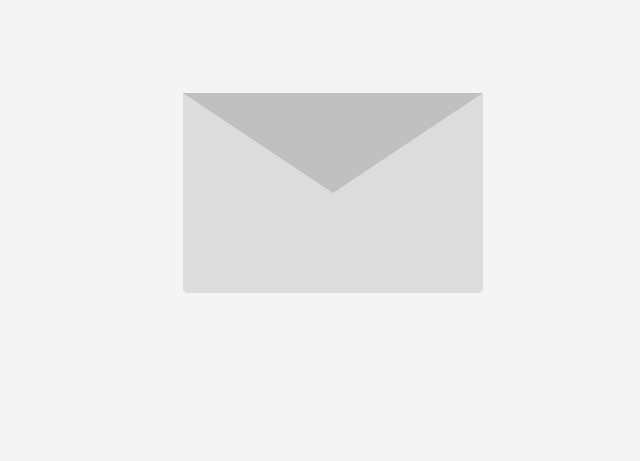
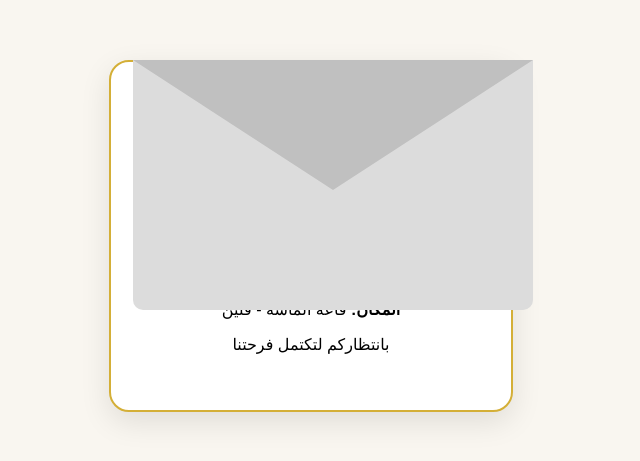
Before and after one commit to bodagt/invitation, a plain HTML site: page index.html in a window 1280 px wide. Shown: the part 215-676 px from the top of the page, without its empty margins (307-947 px from the left). Drawn offline with Linux system fonts and the light colour scheme.

Commit message:
Update index.html

```diff
--- a/index.html
+++ b/index.html
@@ -1,36 +1,49 @@
 <!DOCTYPE html>
 <html lang="ar" dir="rtl">
 <head>
-<style>
-    body { display: flex; justify-content: center; align-items: center; height: 100vh; background: #f4f4f4; }
+    <meta charset="UTF-8">
+    <style>
+        body { display: flex; justify-content: center; align-items: center; min-height: 100vh; background: #f9f6f0; margin: 0; font-family: 'Cairo', sans-serif; }
 
-    /* حاوية الظرف */
-    .envelope-wrapper { position: relative; cursor: pointer; }
+        .invitation-wrapper { position: relative; width: 400px; cursor: pointer; }
 
-    .envelope { width: 300px; height: 200px; background: #dcdcdc; position: relative; z-index: 2; border-bottom-left-radius: 5px; border-bottom-right-radius: 5px; }
+        .card {
+            background: white; padding: 40px; border-radius: 20px;
+            text-align: center; border: 2px solid #d4af37;
+            position: absolute; top: 0; width: 320px; margin-right: 20px;
+            transition: transform 1.5s cubic-bezier(0.175, 0.885, 0.32, 1.275);
+            z-index: 1; box-shadow: 0 10px 30px rgba(0,0,0,0.1);
+        }
 
-    /* غطاء الظرف */
-    .flap { position: absolute; top: 0; width: 0; height: 0; border-left: 150px solid transparent; border-right: 150px solid transparent; border-top: 100px solid #c0c0c0; transition: transform 0.6s; transform-origin: top; z-index: 3; }
+        .envelope { width: 400px; height: 250px; background: #dcdcdc; position: relative; z-index: 2; border-radius: 0 0 10px 10px; }
+        .flap {
+            position: absolute; top: 0; width: 0; height: 0;
+            border-left: 200px solid transparent; border-right: 200px solid transparent;
+            border-top: 130px solid #c0c0c0; transition: transform 0.8s; transform-origin: top; z-index: 3;
+        }
 
-    /* الكارت داخل الظرف */
-    .card { position: absolute; top: 10px; left: 10px; width: 280px; height: 180px; background: white; transition: transform 1s ease-in-out; z-index: 1; display: flex; justify-content: center; align-items: center; text-align: center; border: 1px solid #ccc; }
+        .invitation-wrapper.open .flap { transform: rotateX(180deg); }
+        .invitation-wrapper.open .card { transform: translateY(-200px); }
 
-    /* عند الضغط أو التمرير يفتح الظرف ويخرج الكارت */
-    .envelope-wrapper:hover .flap { transform: rotateX(180deg); }
-    .envelope-wrapper:hover .card { transform: translateY(-150px); }
-</style>
+        h2 { color: #d4af37; margin: 0; }
+        .names { font-size: 1.8rem; font-weight: bold; color: #2c3e50; margin: 15px 0; }
+    </style>
 </head>
 <body>
 
-<div class="envelope-wrapper">
+<div class="invitation-wrapper" onclick="this.classList.toggle('open')">
     <div class="flap"></div>
+    <div class="envelope"></div>
+
     <div class="card">
-        <div>
-            <h2>دعوة زفاف</h2>
-            <p>يسعدنا تشريفكم لنا</p>
-        </div>
+        <h2>دعوة زفاف</h2>
+        <div class="names">محمود ❤️ لقاء</div>
+        <p>يسعدنا تشريفكم لنا في حفل زفافنا</p>
+        <p><strong>التاريخ:</strong> 20 يونيو 2026</p>
+        <p><strong>التوقيت:</strong> 8:00 مساءً</p>
+        <p><strong>المكان:</strong> قاعة الماسة - قلين</p>
+        <p>بانتظاركم لتكتمل فرحتنا</p>
     </div>
-    <div class="envelope"></div>
 </div>
 
 </body>
```
